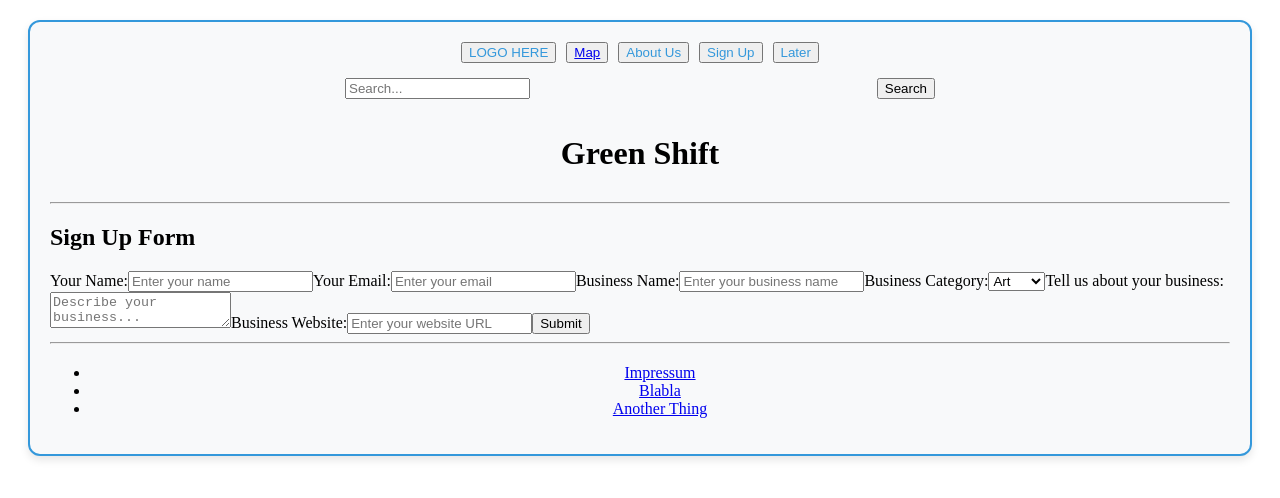
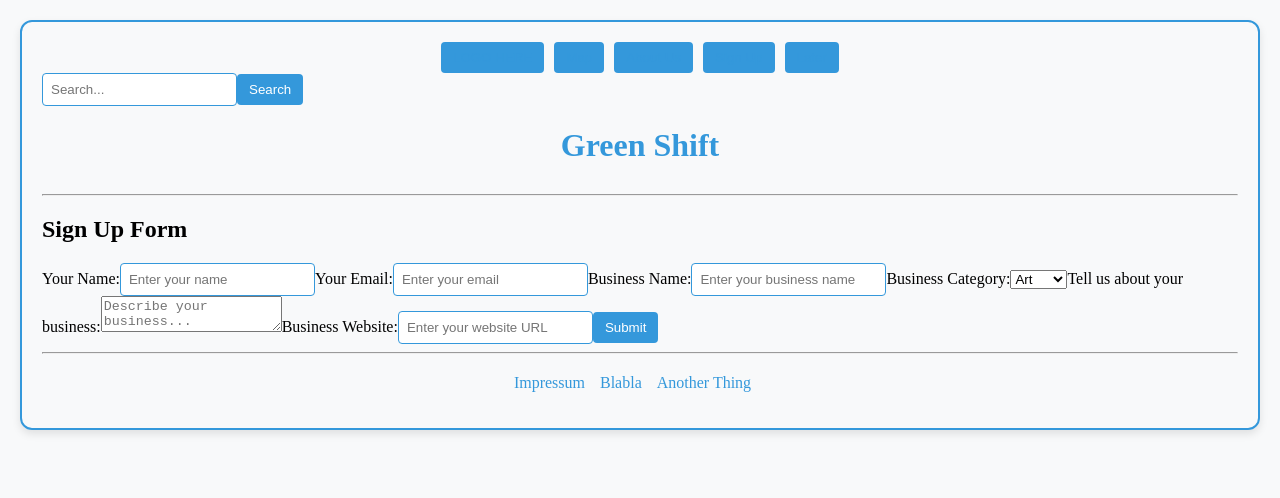
Before and after one commit to citalali/green-shift, a React (Create React App) app: page /signup in a window 1280 px wide. Shown: the top 498 px of the page. Built offline with nearby package versions, Linux system fonts and the light colour scheme.

Commit message:
corrected the css of page.css

```diff
--- a/src/components/Page.js
+++ b/src/components/Page.js
@@ -1,127 +1,40 @@
 import React from "react";
 import { Outlet, Link } from "react-router-dom";
+import "./page.css";
 
 const Page = ({ children }) => {
-  const styles = {
-    page: {
-      margin: "20px",
-      padding: "20px",
-      border: "2px solid #3498db",
-      backgroundColor: "#f8f9fa",
-      borderRadius: "12px",
-      boxShadow: "0 4px 8px rgba(0, 0, 0, 0.1)",
-    },
-    header: {
-      display: "flex",
-      flexDirection: "column",
-      alignItems: "center",
-    },
-    h1: {
-      color: "#3498db",
-    },
-    nav: {
-      width: "100%",
-      display: "flex",
-      gap: "10px",
-      justifyContent: "center",
-    },
-    button: {
-      backgroundColor: "#3498db",
-      color: "#ffffff",
-      border: "none",
-      borderRadius: "4px",
-      padding: "8px 12px",
-      cursor: "pointer",
-    },
-    buttonHover: {
-      backgroundColor: "#21618c",
-    },
-    searchBar: {
-      display: "flex",
-      justifyContent: "space-between",
-      alignItems: "center",
-      width: "50%",
-      margin: "15px auto",
-    },
-    input: {
-      flex: "1",
-      padding: "8px",
-      border: "1px solid #3498db",
-      borderRadius: "4px",
-    },
-    searchButton: {
-      backgroundColor: "#3498db",
-      color: "#ffffff",
-      border: "none",
-      borderRadius: "4px",
-      padding: "8px 12px",
-      cursor: "pointer",
-    },
-    searchButtonHover: {
-      backgroundColor: "#21618c",
-    },
-    footer: {
-      marginTop: "20px",
-      textAlign: "center",
-    },
-    ul: {
-      listStyle: "none",
-      padding: "0",
-      display: "flex",
-      justifyContent: "center",
-    },
-    li: {
-      marginRight: "15px",
-    },
-    link: {
-      color: "#3498db",
-      textDecoration: "none",
-    },
-    linkHover: {
-      textDecoration: "underline",
-    },
-  };
-
   return (
-    <div style={styles.page}>
-      <nav style={styles.nav}>
+    <div>
+      <nav>
         <button>
-          <a href="/" style={styles.link}>
-            LOGO HERE
-          </a>
+          <a href="/">LOGO HERE</a>
         </button>
         <button>
           <Link to="/map">Map</Link>
         </button>
         <button>
-          <a href="/about" style={styles.link}>
-            About Us
-          </a>
+          <a href="/about">About Us</a>
         </button>
         <button>
-          <a href="/signup" style={styles.link}>
-            Sign Up
-          </a>
+          <a href="/signup">Sign Up</a>
         </button>
         <button>
-          <a href="/later" style={styles.link}>
-            Later
-          </a>
+          <a href="/later">Later</a>
         </button>
       </nav>
-      <div style={styles.searchBar}>
+      <div>
         {/* Add your search bar implementation here */}
         <input type="text" placeholder="Search..." />
         <button>Search</button>
       </div>
-      <header style={styles.header}>
+      <header>
         <h1>Green Shift</h1>
       </header>
-      <hr style={styles.hr} />
+      <hr />
       <div>{children}</div>
       <Outlet />
-      <hr style={styles.hr} />
-      <footer style={styles.footer}>
+      <hr />
+      <footer>
         <ul>
           <li>
             <a href="#">Impressum</a>
--- /dev/null
+++ b/src/components/page.css
@@ -0,0 +1,91 @@
+body {
+  margin: 20px;
+  padding: 20px;
+  border: 2px solid #3498db;
+  background-color: #f8f9fa;
+  border-radius: 12px;
+  box-shadow: 0 4px 8px rgba(0, 0, 0, 0.1);
+}
+
+header {
+  display: flex;
+  flex-direction: column;
+  align-items: center;
+}
+
+h1 {
+  color: #3498db;
+}
+
+nav {
+  width: 100%;
+  display: flex;
+  gap: 10px;
+  justify-content: center;
+}
+
+button {
+  background-color: #3498db;
+  color: #ffffff;
+  border: none;
+  border-radius: 4px;
+  padding: 8px 12px;
+  cursor: pointer;
+}
+
+button:hover {
+  background-color: #21618c;
+}
+
+.searchBar {
+  display: flex;
+  justify-content: space-between;
+  align-items: center;
+  width: 50%;
+  margin: 15px auto;
+}
+
+input {
+  flex: 1;
+  padding: 8px;
+  border: 1px solid #3498db;
+  border-radius: 4px;
+}
+
+.searchButton {
+  background-color: #3498db;
+  color: #ffffff;
+  border: none;
+  border-radius: 4px;
+  padding: 8px 12px;
+  cursor: pointer;
+}
+
+.searchButton:hover {
+  background-color: #21618c;
+}
+
+footer {
+  margin-top: 20px;
+  text-align: center;
+}
+
+ul {
+  list-style: none;
+  padding: 0;
+  display: flex;
+  justify-content: center;
+}
+
+li {
+  margin-right: 15px;
+}
+
+a {
+  color: #3498db;
+  text-decoration: none;
+}
+
+a:hover {
+  text-decoration: underline;
+}
--- a/src/index.js
+++ b/src/index.js
@@ -5,6 +5,7 @@ import Home from "./pages/Home";
 import Map from "./pages/Map";
 import Signup from "./pages/Signup";
 import Test from "./pages/Test";
+import About from "./pages/About";
 
 export default function App() {
   return (
@@ -14,6 +15,7 @@ export default function App() {
           <Route index element={<Home />} />
           <Route path="map" element={<Map />} />
           <Route path="signup" element={<Signup />} />
+          <Route path="about" element={<About />} />
           <Route path="*" element={<Test />} />
         </Route>
       </Routes>
--- /dev/null
+++ b/src/pages/About.js
@@ -0,0 +1,5 @@
+const About = () => {
+  return <p>This is a text about us blablablabla</p>;
+};
+
+export default About;
```
